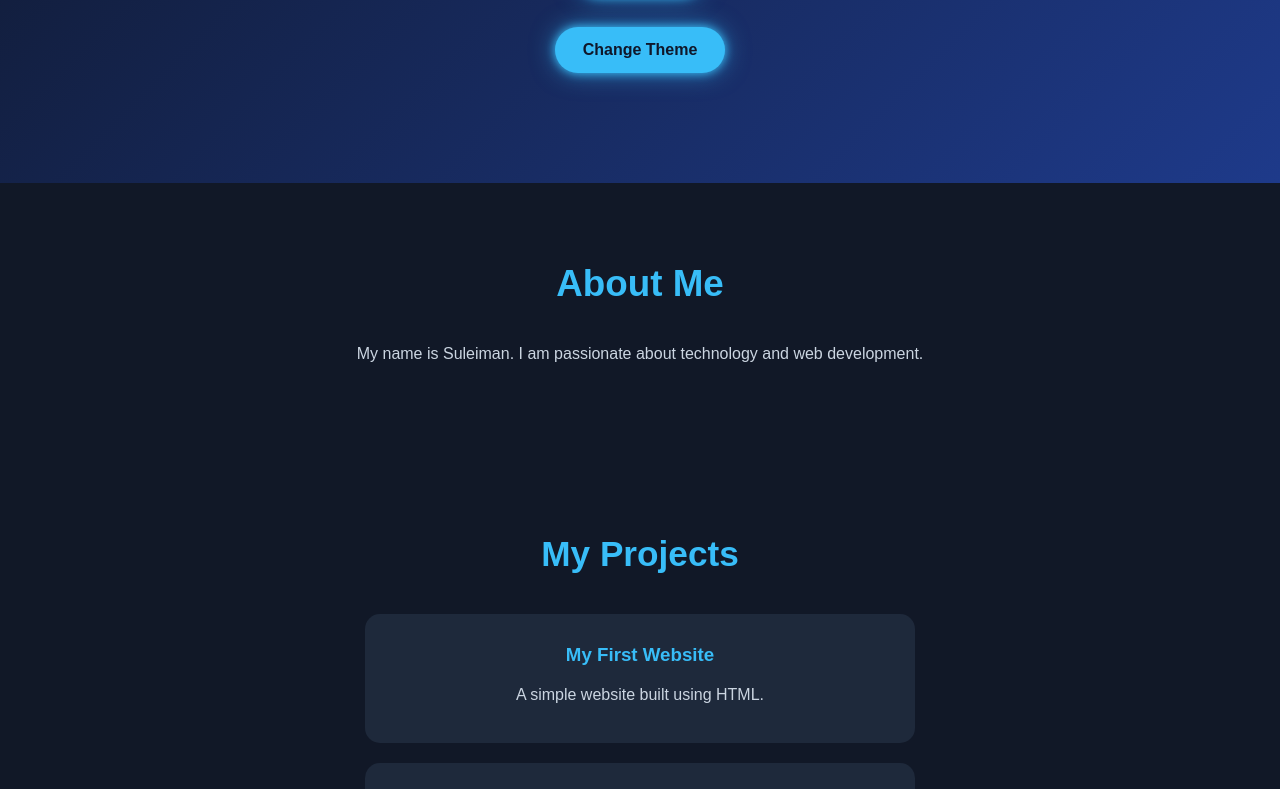
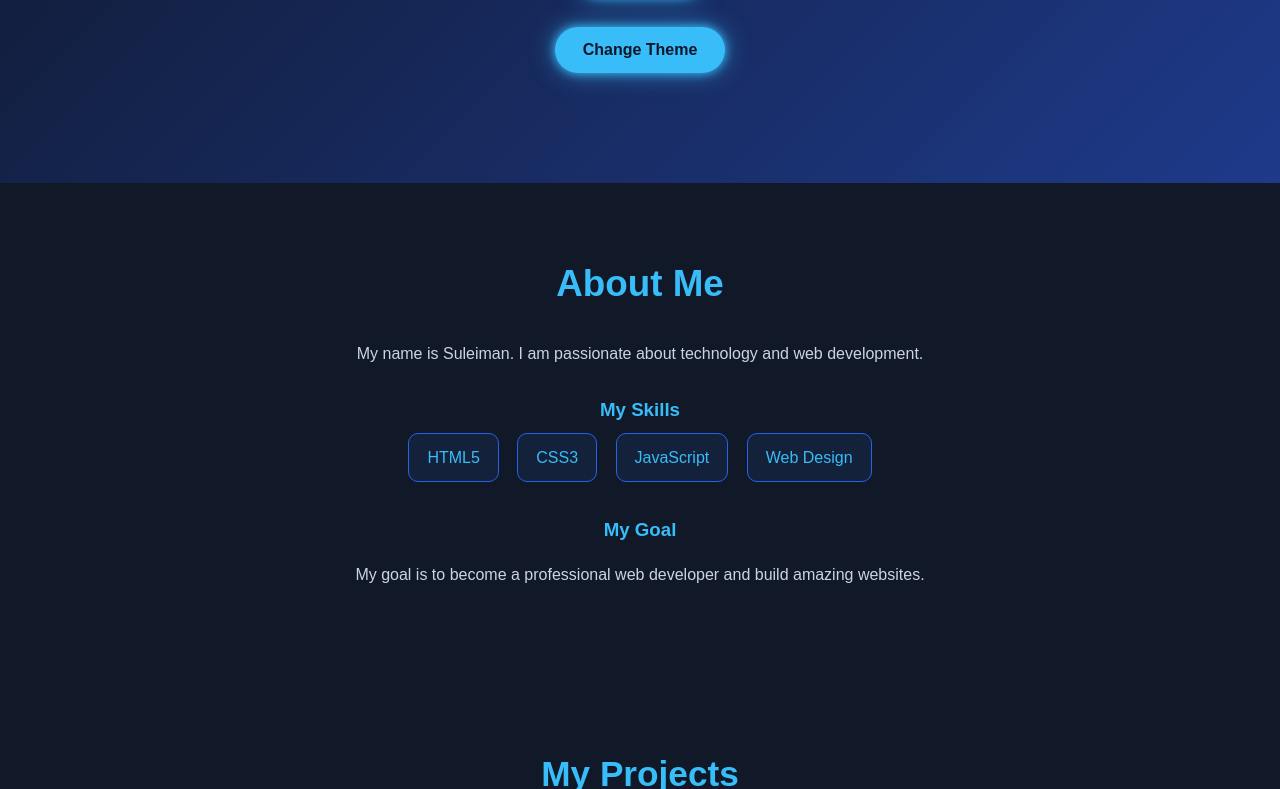
Before and after one commit to suleh-pixel/portfolio-, a plain HTML site: page index.html in a window 1280 px wide. Shown: the part 501-1290 px from the top of the page. Drawn offline with Linux system fonts and the light colour scheme.

Commit message:
Update index.html

```diff
--- a/index.html
+++ b/index.html
@@ -37,6 +37,19 @@
         <section id="about">
             <h2>About Me</h2>
             <p>My name is Suleiman. I am passionate about technology and web development.</p>
+
+<h3>My Skills</h3>
+
+<div class="skills">
+    <span>HTML5</span>
+    <span>CSS3</span>
+    <span>JavaScript</span>
+    <span>Web Design</span>
+</div>
+
+<h3>My Goal</h3>
+<p>My goal is to become a professional web developer and build amazing websites.</p>
+
         </section>
 
         <section id="projects">
```
